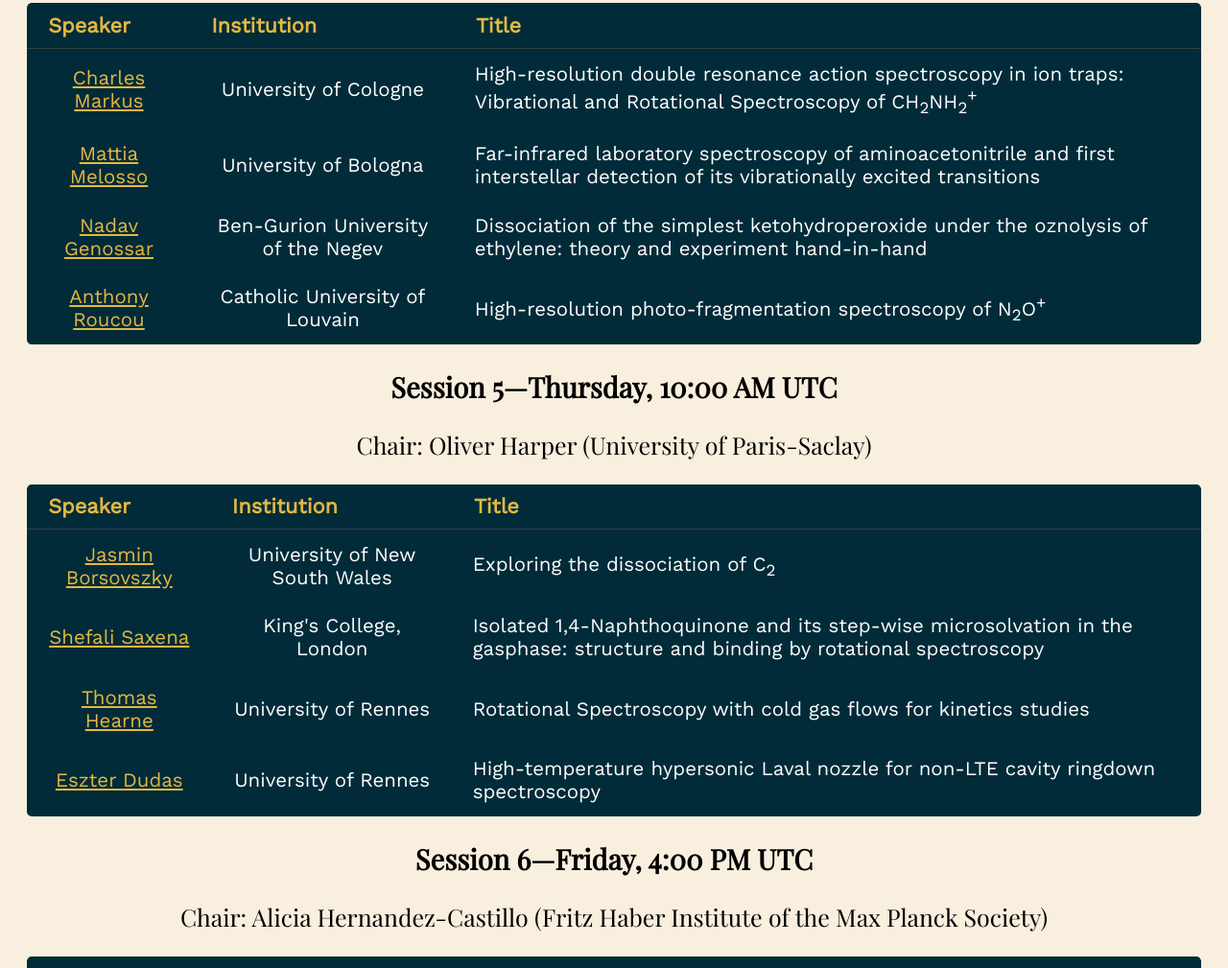
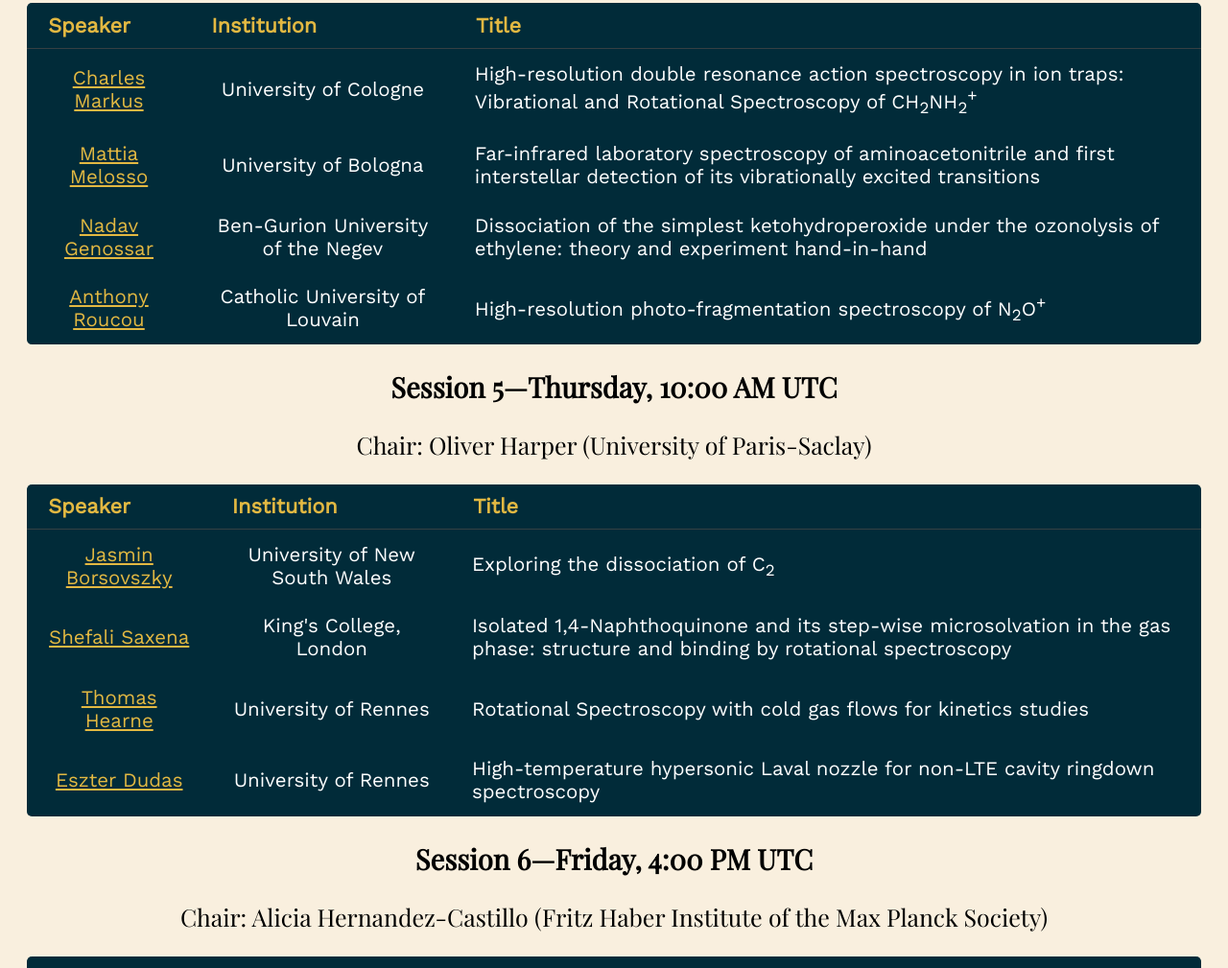
Before and after one commit to laserkelvin/nisms-2020, a plain HTML site: page schedule.html in a window 1280 px wide. Shown: the part 1645-2654 px from the top of the page at 96% size. Drawn offline with nearby package versions, Linux system fonts and the light colour scheme.

Commit message:
Fixed typos in schedule

```diff
--- a/schedule.html
+++ b/schedule.html
@@ -145,7 +145,7 @@
                         <tr>
                             <td><a href="nisms_program_6-12-20.pdf#page=21" target="_blank">Nadav Genossar</a></td>
                             <td>Ben-Gurion University of the Negev</td>
-                            <td id="titles">Dissociation of the simplest ketohydroperoxide under the oznolysis of ethylene: theory and experiment hand-in-hand</td>
+                            <td id="titles">Dissociation of the simplest ketohydroperoxide under the ozonolysis of ethylene: theory and experiment hand-in-hand</td>
                         </tr>
 
                         <tr>
@@ -176,7 +176,7 @@
                         <tr>
                             <td><a href="nisms_program_6-12-20.pdf#page=24" target="_blank">Shefali Saxena</a></td>
                             <td>King's College, London</td>
-                            <td id="titles">Isolated 1,4-Naphthoquinone and its step-wise microsolvation in the gasphase: structure and binding by rotational spectroscopy</td>
+                            <td id="titles">Isolated 1,4-Naphthoquinone and its step-wise microsolvation in the gas phase: structure and binding by rotational spectroscopy</td>
                         </tr>
 
                         <tr>
```
Also changed, not shown: 1 other file.
